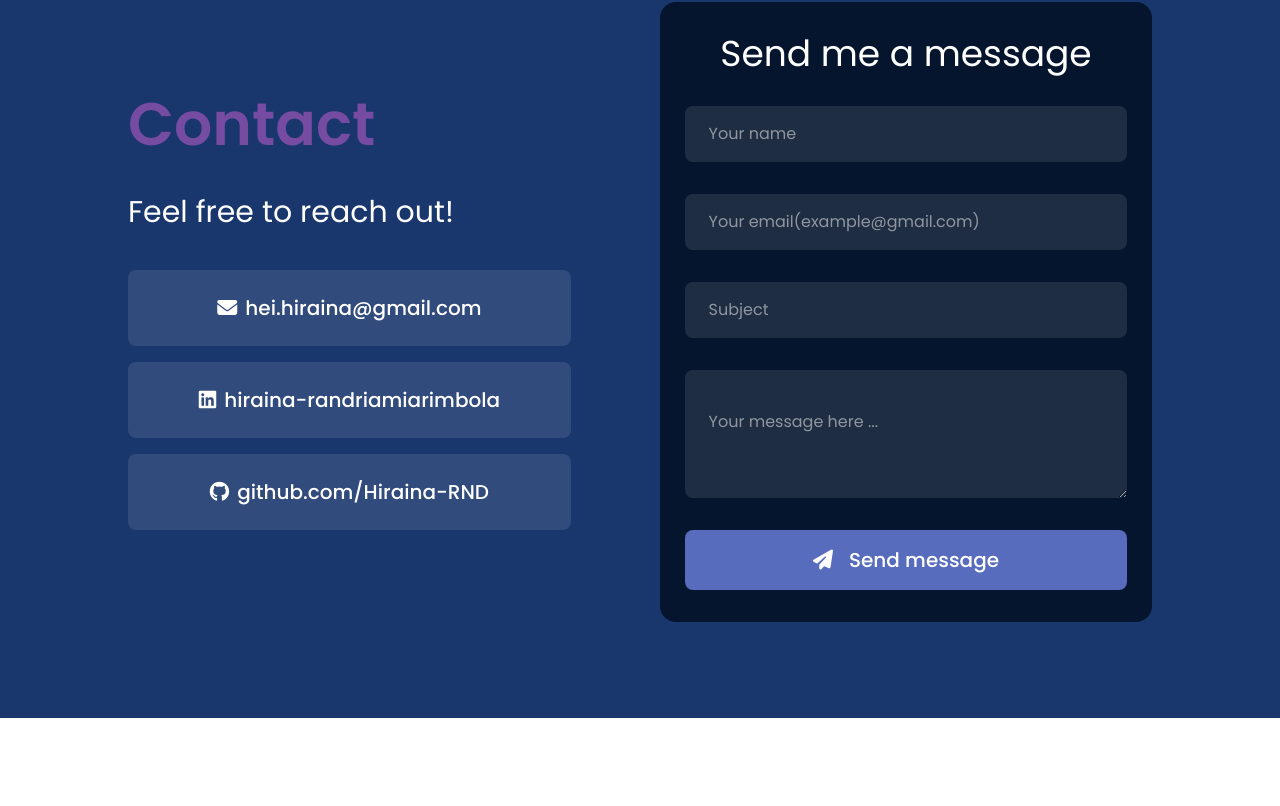
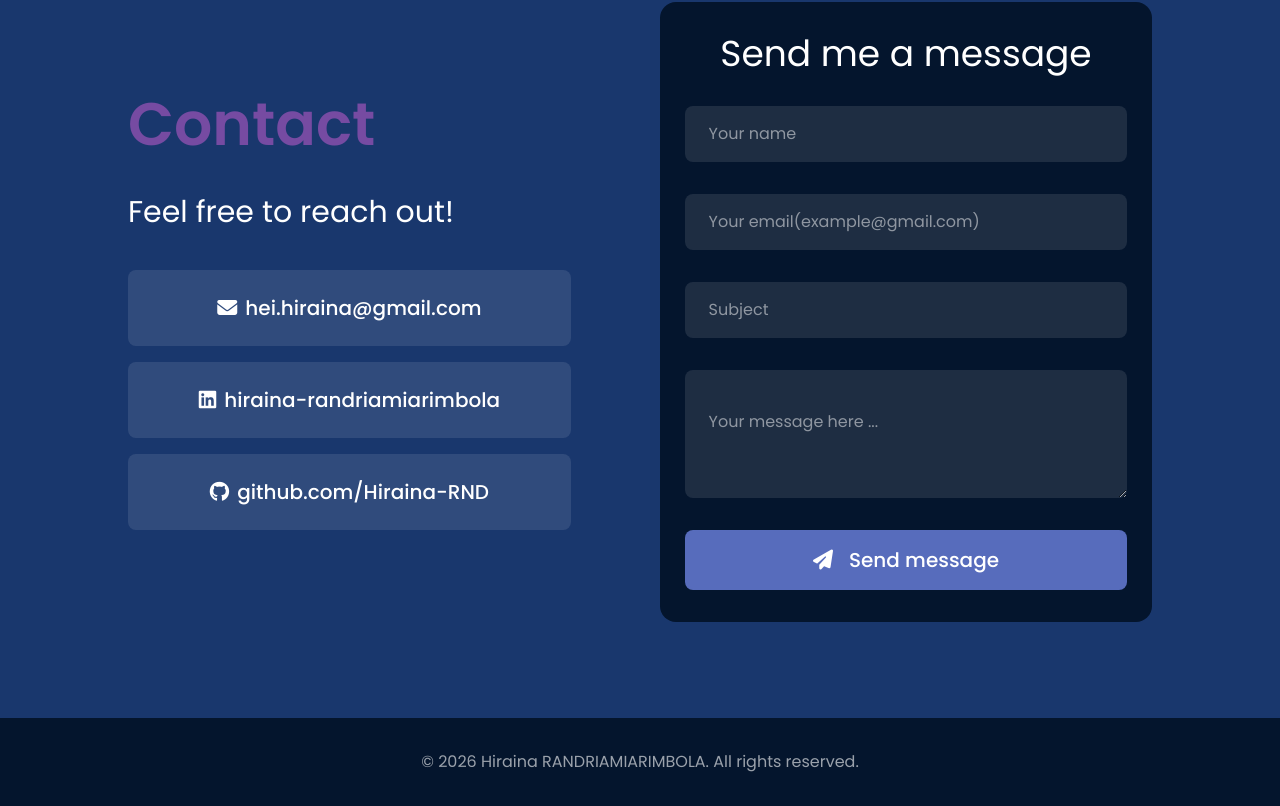
Before and after one commit to Hiraina-RND/portfolio, a React (Vite) app: page / in a window 1280 px wide. Shown: the part 2764-3570 px from the top of the page. Before the commit the page ends 3482 px from the top, so only its background shows below. Built offline with nearby package versions, Linux system fonts and the light colour scheme.

Commit message:
feat: add footer

```diff
--- a/src/App.jsx
+++ b/src/App.jsx
@@ -5,6 +5,7 @@ import Educations from "./components/education/Educations"
 import Skills from "./components/skills/Skills.jsx"
 import Projects from "./components/projects/Projects.jsx"
 import Contact from "./components/contact/Contact.jsx"
+import Footer from "./components/footer/Footer.jsx"
 import "./variables.css"
 
 function App() {
@@ -18,6 +19,7 @@ function App() {
       <Skills />
       <Projects />
       <Contact />
+      <Footer />
     </div>
   )
 }
--- /dev/null
+++ b/src/components/footer/Footer.jsx
@@ -0,0 +1,11 @@
+import "./footer.css"
+
+function Footer() {
+    return (
+        <footer className="footer w-screen text-center py-8">
+            <p className="footer-content text-white/60">© 2026 Hiraina RANDRIAMIARIMBOLA. All rights reserved.</p>
+        </footer>
+    )
+}
+
+export default Footer;
--- /dev/null
+++ b/src/components/footer/footer.css
@@ -0,0 +1,3 @@
+.footer {
+    background-color: rgb(var(--color-bg));
+}
```
